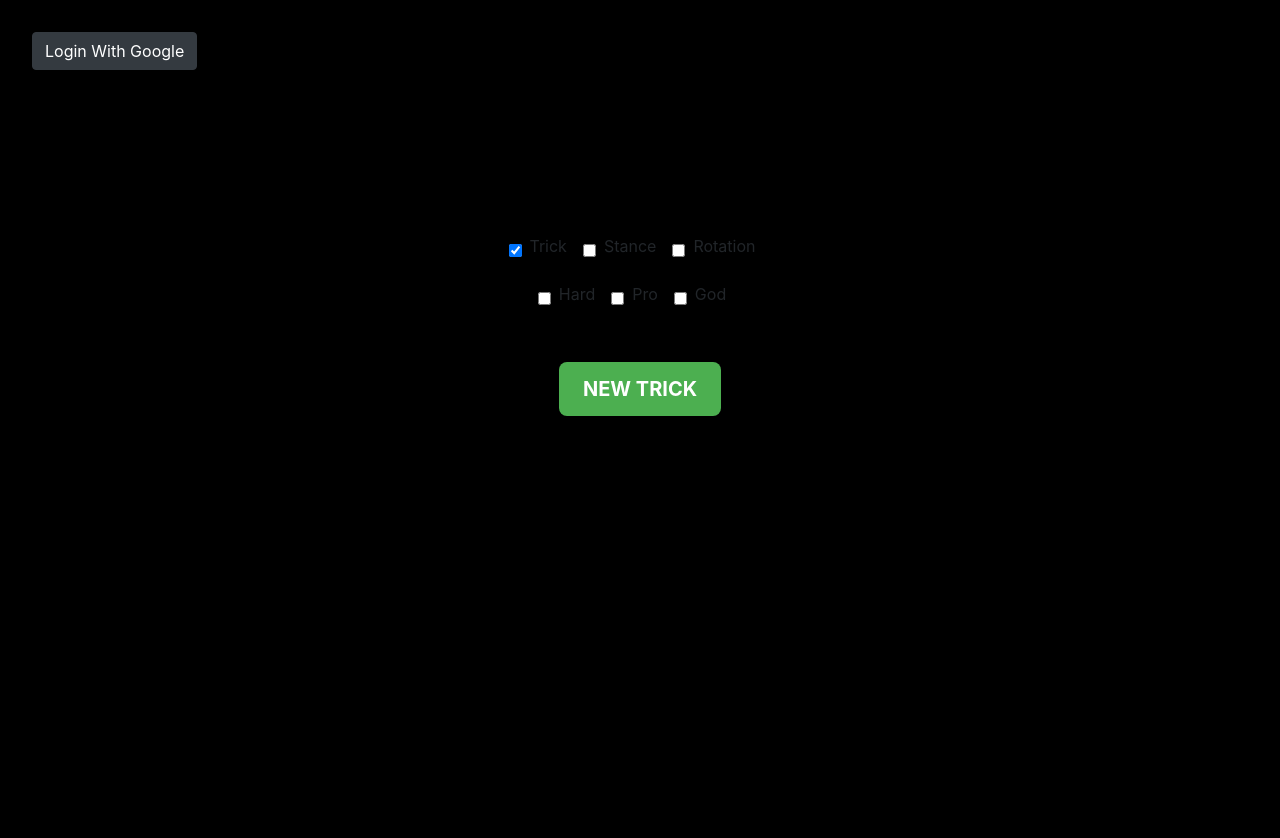
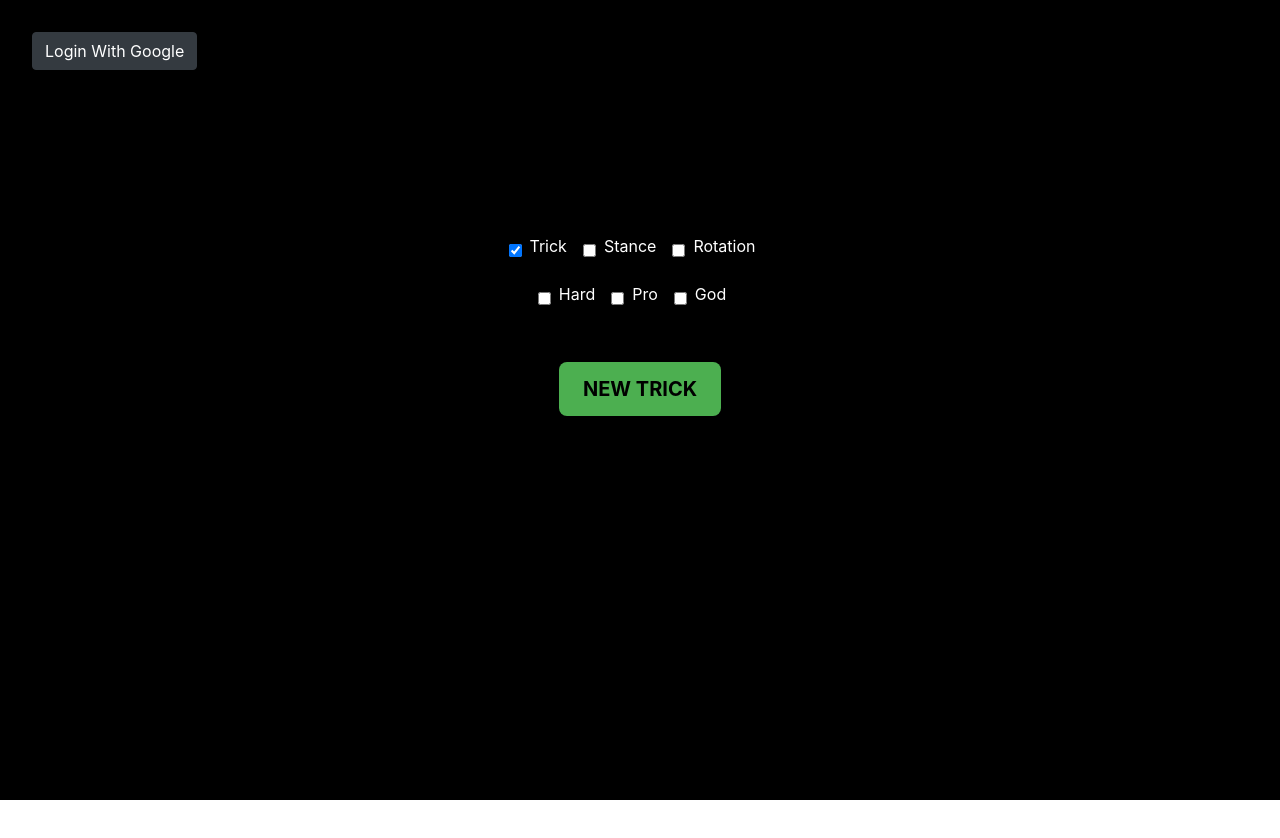
Before and after one commit to liamreeves/skaterdie, a React (Create React App) app: page / in a window 1280 px wide. Shown: the top 838 px of the page. Built offline with nearby package versions, Linux system fonts and the light colour scheme; no server answers.

Commit message:
Added dark mode toggle

```diff
--- a/src/App.css
+++ b/src/App.css
@@ -3,9 +3,17 @@
 }
 
 header {
-  background-color: black;
   display: flex;
   justify-content: space-between;
   padding: 2rem;
+}
+
+.dark {
+  background-color: black;
   color: white;
 }
+
+.light {
+  background-color: white;
+  color: black;
+}
--- a/src/App.js
+++ b/src/App.js
@@ -2,18 +2,19 @@ import "./App.css";
 import Dice from "./components/Dice";
 import { useLogin } from "./hooks/useLogin";
 import { AuthContext } from "./contexts/AuthContext";
-import { useContext } from "react";
+import { useContext, useState } from "react";
 import DropdownMenu from "./components/DropdownMenu";
 
 function App() {
   const { login, isPending } = useLogin();
   const { user } = useContext(AuthContext);
 
+  const [darkMode, handleDarkMode] = useState(true)
 
   return (
-    <div className="App" style={{height: "100%"}}>
+    <div className={`App ${darkMode ? "dark" : "light"}`} style={{height: "100%"}}>
       <header>
-        {!user ? "" : <DropdownMenu />}
+        {!user ? "" : <DropdownMenu darkMode={darkMode} handleDarkMode={() => handleDarkMode(!darkMode)} />}
 
         {!user ? (
           <button className="btn btn-dark" onClick={login}>
--- a/src/components/DropdownMenu.js
+++ b/src/components/DropdownMenu.js
@@ -4,14 +4,13 @@ import { useLogout } from '../hooks/useLogout';
 
 
 
-export default function DropdownMenu() {
+export default function DropdownMenu(props) {
 
 const { logout } = useLogout();
 
   return (
-    <DropdownButton id="dropdown-basic-button" variant="dark" title="Menu">
-      <Dropdown.Item href="#/action-1">My Tricks</Dropdown.Item>
-      <Dropdown.Item href="#/action-2">Settings</Dropdown.Item>
+    <DropdownButton id="dropdown-basic-button" variant={props.darkMode ? "dark" : "light"} title="Menu">
+      <Dropdown.Item onClick={props.handleDarkMode}>{`Dark Mode: ${props.darkMode ? "On" : "Off"}`}</Dropdown.Item>
       <Dropdown.Divider></Dropdown.Divider>
       <Dropdown.Item onClick={logout}>Logout</Dropdown.Item>
       <Dropdown.Divider></Dropdown.Divider>
--- a/src/contexts/AuthContext.js
+++ b/src/contexts/AuthContext.js
@@ -3,7 +3,7 @@ import { authReducer } from "../reducers/authReducer";
 import { onAuthStateChanged } from "firebase/auth";
 import { auth } from "../firebase/config";
 
-export const AuthContext = createContext();
+export const AuthContext = createContext({ user: null });
 
 const AuthContextProvider = ({ children }) => {
 
--- a/src/styles/Home.module.css
+++ b/src/styles/Home.module.css
@@ -11,7 +11,6 @@
   display: flex;
   flex-direction: column;
   align-items: center;
-  background-color: black;
   height: 100%;
 }
 
@@ -63,7 +62,7 @@
   font-weight: bold;
   text-transform: uppercase;
   background-color: #4caf50;
-  color: #fff;
+  color: #000;
   border: none;
   cursor: pointer;
   margin-bottom: 1rem;
--- a/src/styles/TrickList.css
+++ b/src/styles/TrickList.css
@@ -11,7 +11,7 @@
     justify-content: space-between;
     align-items: center;
     padding: 5px;
-    border-bottom: 1px solid #ddd;
+    border-bottom: 1px solid ;
   }
 
   .remove-button {
```
Also changed, not shown: 1 other file (tests, documents, lock files or other folders).
